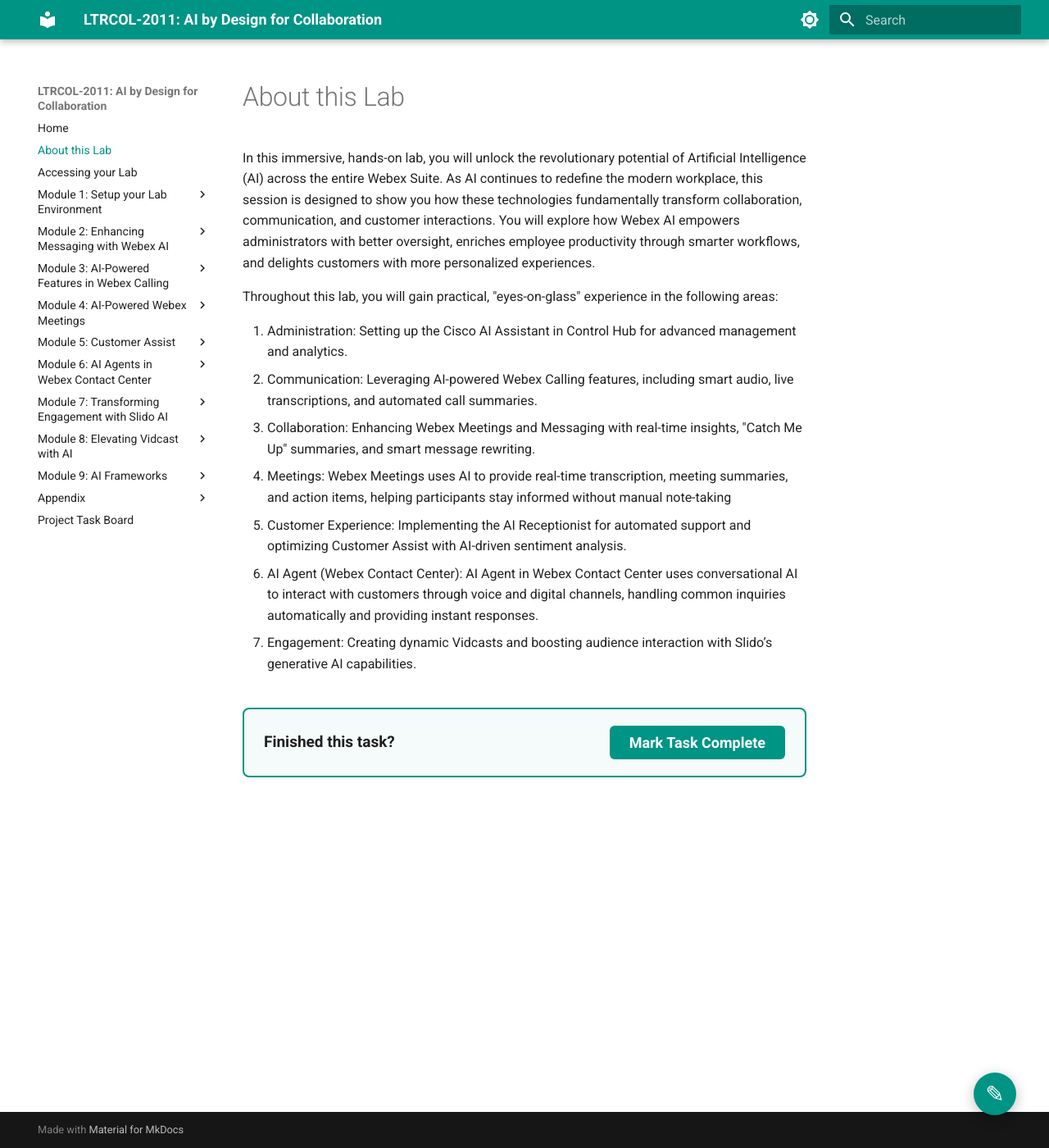
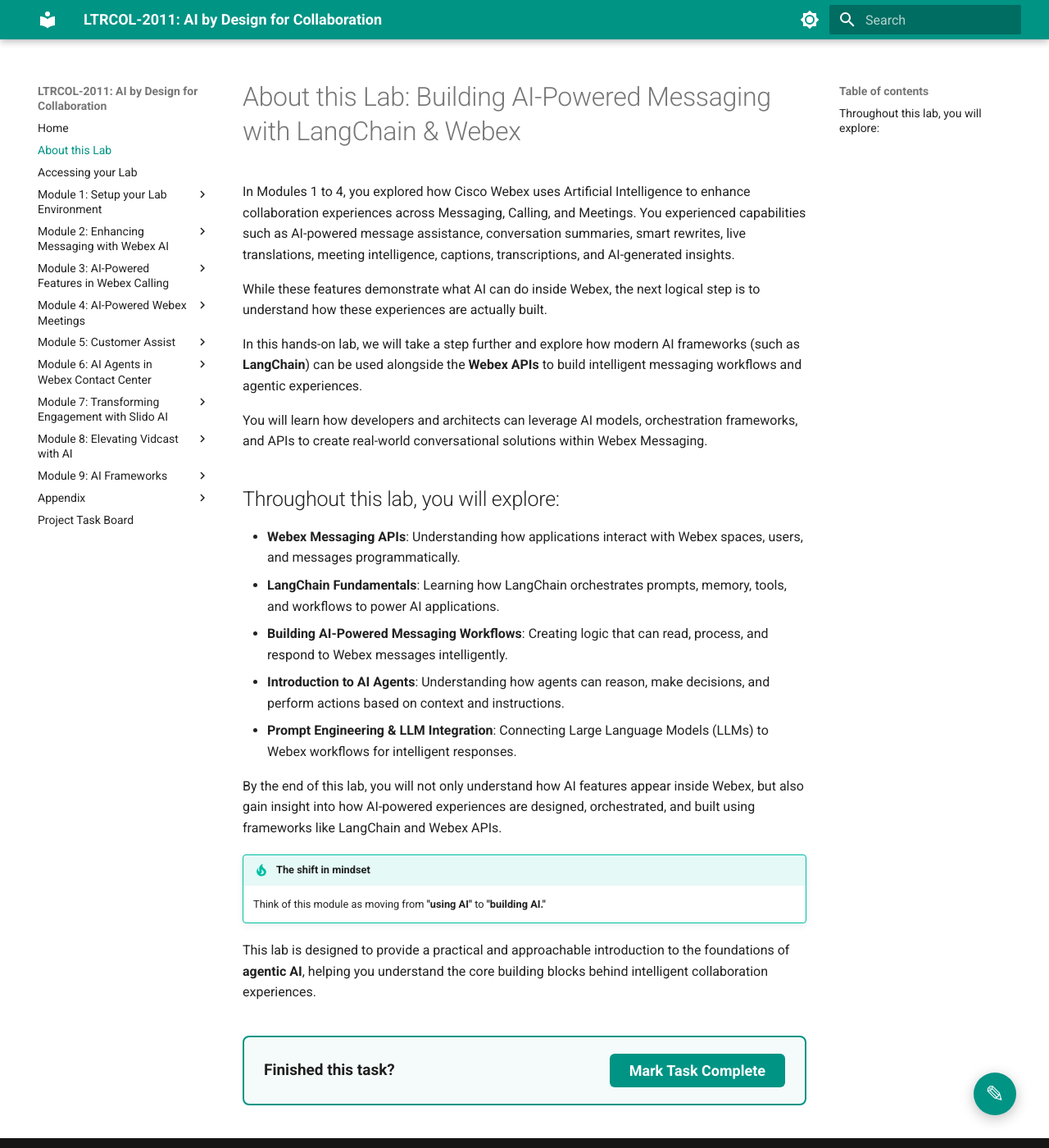
Before and after one commit to omerilyas/AibyDesign, an MkDocs documentation site: the page built from docs/about-this-lab.md, in a window 1280 px wide and 1400 px high. Shown: the whole window at 82% size. Built offline with MkDocs 1.6.1 and Material for MkDocs 9.7.7, drawn with Linux system fonts in a browser that asks for light colours.

Commit message:
Update home, about, and pre-requisites pages
- Add Venky Yechuri as a 5th proctor card on the home page
- Rewrite about-this-lab to focus on building AI-powered messaging
  with LangChain and Webex APIs
- Replace accessing-your-lab with Webex Developer Portal token and
  Space ID pre-requisites; open external links in new tab
- Add 5 wbx*.png screenshots for the pre-requisites walkthrough
- Refresh README with live site link and contributing guide

```diff
--- a/docs/about-this-lab.md
+++ b/docs/about-this-lab.md
@@ -1,14 +1,24 @@
-# About this Lab
+# About this Lab: Building AI-Powered Messaging with LangChain & Webex
 
+In Modules 1 to 4, you explored how Cisco Webex uses Artificial Intelligence to enhance collaboration experiences across Messaging, Calling, and Meetings. You experienced capabilities such as AI-powered message assistance, conversation summaries, smart rewrites, live translations, meeting intelligence, captions, transcriptions, and AI-generated insights.
 
-In this immersive, hands-on lab, you will unlock the revolutionary potential of Artificial Intelligence (AI) across the entire Webex Suite. As AI continues to redefine the modern workplace, this session is designed to show you how these technologies fundamentally transform collaboration, communication, and customer interactions. You will explore how Webex AI empowers administrators with better oversight, enriches employee productivity through smarter workflows, and delights customers with more personalized experiences.
+While these features demonstrate what AI can do inside Webex, the next logical step is to understand how these experiences are actually built.
 
-Throughout this lab, you will gain practical, "eyes-on-glass" experience in the following areas:
+In this hands-on lab, we will take a step further and explore how modern AI frameworks (such as **LangChain**) can be used alongside the **Webex APIs** to build intelligent messaging workflows and agentic experiences.
 
-1. Administration: Setting up the Cisco AI Assistant in Control Hub for advanced management and analytics.
-2. Communication: Leveraging AI-powered Webex Calling features, including smart audio, live transcriptions, and automated call summaries.
-3. Collaboration: Enhancing Webex Meetings and Messaging with real-time insights, "Catch Me Up" summaries, and smart message rewriting.
-4. Meetings:  Webex Meetings uses AI to provide real-time transcription, meeting summaries, and action items, helping participants stay informed without manual note-taking
-5. Customer Experience: Implementing the AI Receptionist for automated support and optimizing Customer Assist with AI-driven sentiment analysis.
-6. AI Agent (Webex Contact Center): AI Agent in Webex Contact Center uses conversational AI to interact with customers through voice and digital channels, handling common inquiries automatically and providing instant responses.
-7. Engagement: Creating dynamic Vidcasts and boosting audience interaction with Slido’s generative AI capabilities.
+You will learn how developers and architects can leverage AI models, orchestration frameworks, and APIs to create real-world conversational solutions within Webex Messaging.
+
+## Throughout this lab, you will explore:
+
+- **Webex Messaging APIs**: Understanding how applications interact with Webex spaces, users, and messages programmatically.
+- **LangChain Fundamentals**: Learning how LangChain orchestrates prompts, memory, tools, and workflows to power AI applications.
+- **Building AI-Powered Messaging Workflows**: Creating logic that can read, process, and respond to Webex messages intelligently.
+- **Introduction to AI Agents**: Understanding how agents can reason, make decisions, and perform actions based on context and instructions.
+- **Prompt Engineering & LLM Integration**: Connecting Large Language Models (LLMs) to Webex workflows for intelligent responses.
+
+By the end of this lab, you will not only understand how AI features appear inside Webex, but also gain insight into how AI-powered experiences are designed, orchestrated, and built using frameworks like LangChain and Webex APIs.
+
+!!! tip "The shift in mindset"
+    Think of this module as moving from **"using AI"** to **"building AI."**
+
+This lab is designed to provide a practical and approachable introduction to the foundations of **agentic AI**, helping you understand the core building blocks behind intelligent collaboration experiences.
```
Also changed, not shown: README.md (+62 -15 lines), docs/accessing-your-lab.md (+38 -15 lines), docs/index.md (+7 -0 lines), docs/img/accessing-your-lab-wbx2.png (added), docs/img/accessing-your-lab-wbx3.png (added), docs/img/accessing-your-lab-wbx4.png (added), docs/img/accessing-your-lab-wbx5.png (added), docs/img/accessing-your-lab-wbx6.png (added).
